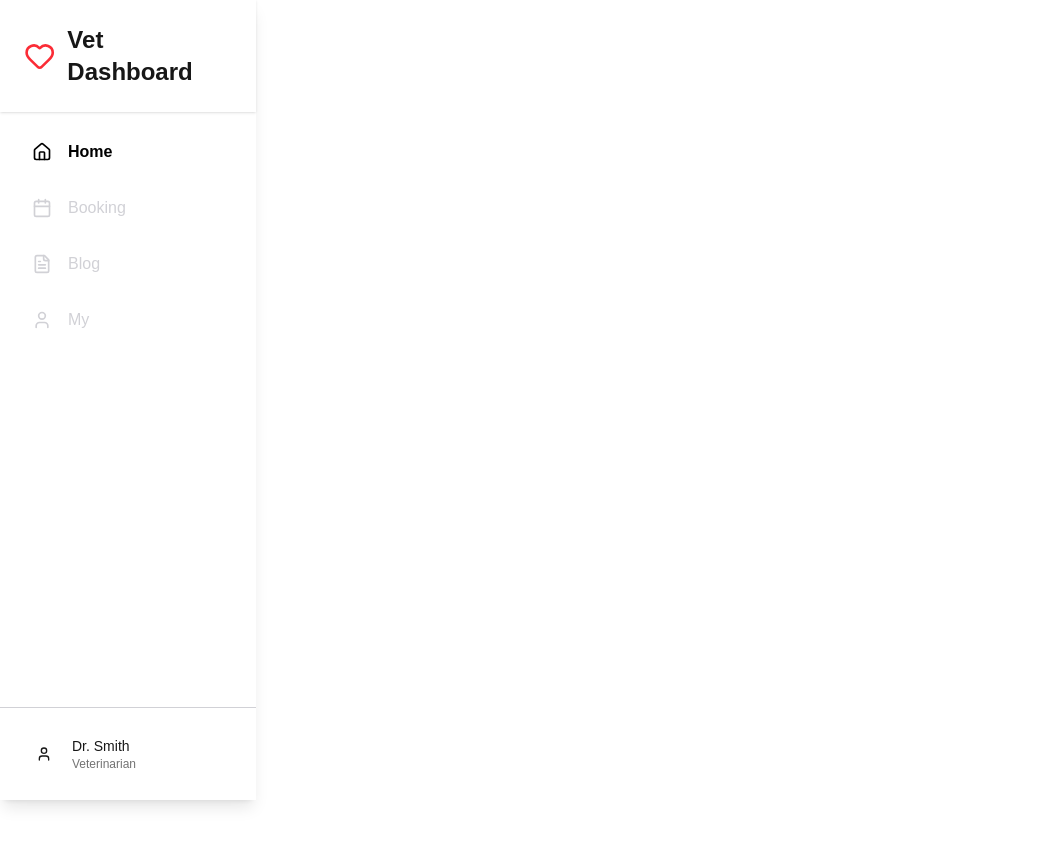
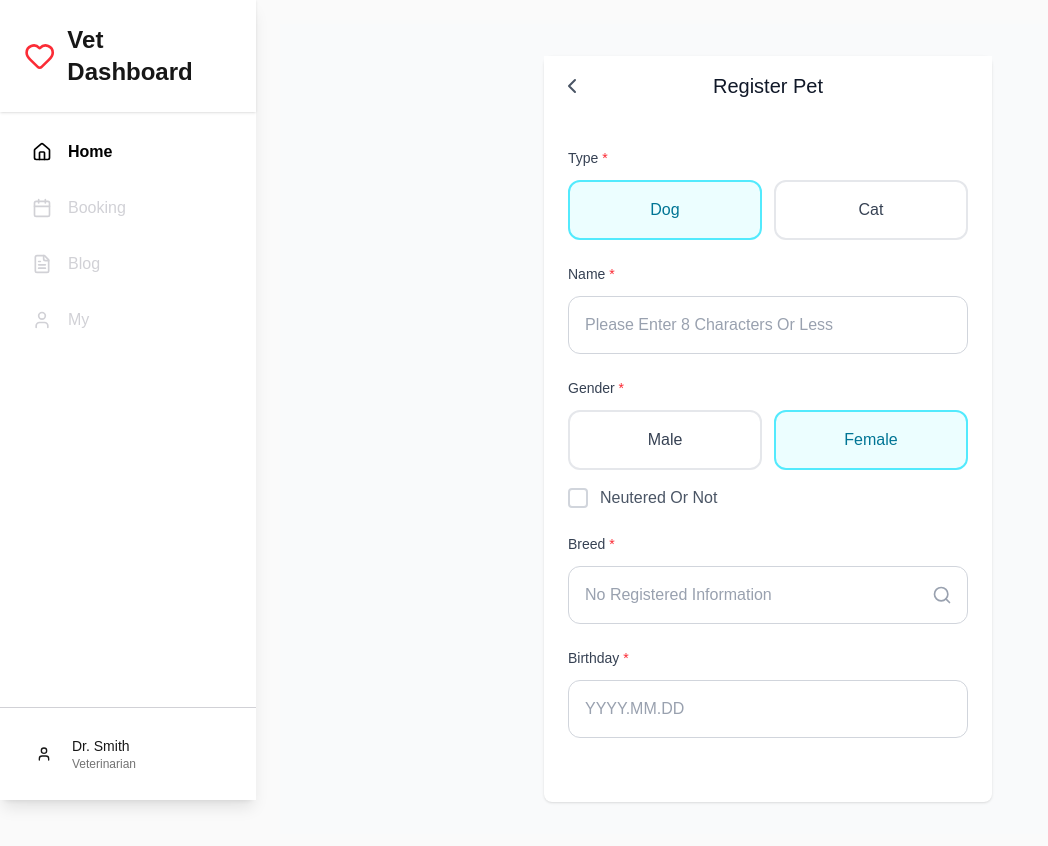
Before and after one commit to the-code-machine/zootopia-frontend, a Next.js app: page /dashboard in a window 1280 px wide. Shown: the top 846 px of the page, without its empty margins (0-1048 px from the left). Before the commit the page ends 800 px from the top, so only its background shows below. Built offline with nearby package versions, Linux system fonts and the light colour scheme.

Commit message:
Add navigation and registation form

```diff
--- /dev/null
+++ b/src/app/dashboard/blog/page.tsx
@@ -0,0 +1,7 @@
+import React from "react";
+
+const page = () => {
+  return <div></div>;
+};
+
+export default page;
--- /dev/null
+++ b/src/app/dashboard/booking/page.tsx
@@ -0,0 +1,11 @@
+import React from 'react'
+
+const page = () => {
+  return (
+    <div>
+      Booking page
+    </div>
+  )
+}
+
+export default page
--- /dev/null
+++ b/src/app/dashboard/home/page.tsx
@@ -0,0 +1,11 @@
+import PetRegistrationForm from '@/components/home/Home'
+import React from 'react'
+
+const page = () => {
+  return (
+    <div>
+    </div>
+  )
+}
+
+export default page
--- a/src/app/dashboard/layout.tsx
+++ b/src/app/dashboard/layout.tsx
@@ -1,15 +1,20 @@
 import Navigation from "@/components/sidebar/Sidebar";
 import React from "react";
+
 export default function RootLayout({
   children,
 }: Readonly<{
   children: React.ReactNode;
 }>) {
   return (
-    <div className=" flex">
+    <div className="min-h-screen bg-[#FAFAFA]">
       <Navigation />
-      <div className=" bg-[#FAFAFA]"></div>
-      {children}
+
+      <div className="lg:ml-64 lg:mr-0 mx-0 mb-20 lg:mb-0">
+        <main className="min-h-screen p-4 lg:p-6">
+          {children}
+        </main>
+      </div>
     </div>
   );
 }
--- /dev/null
+++ b/src/app/dashboard/my/page.tsx
@@ -0,0 +1,9 @@
+import PetRegistrationForm from '@/components/home/Home'
+import React from 'react'
+
+export default function page() {
+  return (
+    <div className='text-green-500'>
+    </div>
+  )
+}
--- a/src/app/dashboard/page.tsx
+++ b/src/app/dashboard/page.tsx
@@ -1,6 +1,9 @@
+import PetRegistrationForm from "@/components/home/Home";
 import Navigation from "@/components/sidebar/Sidebar";
 import React from "react";
 
 export default function page() {
-  return <div></div>;
+  return <div>
+    <PetRegistrationForm />
+  </div>;
 }
--- a/src/app/page.tsx
+++ b/src/app/page.tsx
@@ -7,7 +7,7 @@ export default function Home() {
         rel="noopener noreferrer"
         className="text-blue-600 underline text-lg"
       >
-        sarthak Bhoot hai
+
       </a>
     </div>
   );
--- /dev/null
+++ b/src/components/home/Home.tsx
@@ -0,0 +1,161 @@
+'use client';
+import React, { useState } from 'react';
+import { ChevronLeft, Plus, Search } from 'lucide-react';
+
+export default function PetRegistrationForm() {
+  const [selectedType, setSelectedType] = useState('Dog');
+  const [selectedGender, setSelectedGender] = useState('Female');
+  const [isNeutered, setIsNeutered] = useState(false);
+  const [petName, setPetName] = useState('');
+  const [breed, setBreed] = useState('');
+  const [birthday, setBirthday] = useState('');
+
+  return (
+    <div className="min-h-screen bg-gray-50 flex justify-center items-start py-8">
+      <div className="w-full max-w-md bg-white rounded-lg shadow-sm">
+        {/* Header */}
+        <div className="flex items-center justify-between px-4 py-4 bg-white">
+          <ChevronLeft className="w-6 h-6 text-gray-600" />
+          <h1 className="text-xl font-medium text-gray-900">Register Pet</h1>
+          <div className="w-6 h-6"></div>
+        </div>
+
+        {/* Content */}
+        <div className="px-6 pb-8">
+          {/* Pet Avatar */}
+          <div className="flex justify-center mb-8">
+            <div className="relative">
+
+              {/* <button className="absolute bottom-2 right-2 w-8 h-8 bg-white rounded-full shadow-lg flex items-center justify-center"> */}
+                {/* <Plus className="w-4 h-4 text-gray-600" /> */}
+              {/* </button> */}
+            </div>
+          </div>
+
+          {/* Type Selection */}
+          <div className="mb-6">
+            <label className="block text-sm font-medium text-gray-700 mb-3">
+              Type <span className="text-red-500">*</span>
+            </label>
+            <div className="flex space-x-3">
+              <button
+                onClick={() => setSelectedType('Dog')}
+                className={`flex-1 py-4 px-6 rounded-xl border-2 font-medium transition-all ${
+                  selectedType === 'Dog'
+                    ? 'border-cyan-300 bg-cyan-50 text-cyan-700'
+                    : 'border-gray-200 bg-white text-gray-700 hover:border-gray-300'
+                }`}
+              >
+                Dog
+              </button>
+              <button
+                onClick={() => setSelectedType('Cat')}
+                className={`flex-1 py-4 px-6 rounded-xl border-2 font-medium transition-all ${
+                  selectedType === 'Cat'
+                    ? 'border-cyan-300 bg-cyan-50 text-cyan-700'
+                    : 'border-gray-200 bg-white text-gray-700 hover:border-gray-300'
+                }`}
+              >
+                Cat
+              </button>
+            </div>
+          </div>
+
+          {/* Name Input */}
+          <div className="mb-6">
+            <label className="block text-sm font-medium text-gray-700 mb-3">
+              Name <span className="text-red-500">*</span>
+            </label>
+            <input
+              type="text"
+              value={petName}
+              onChange={(e) => setPetName(e.target.value)}
+              placeholder="Please Enter 8 Characters Or Less"
+              className="w-full px-4 py-4 border border-gray-300 rounded-xl text-gray-900 placeholder-gray-400 focus:outline-none focus:ring-2 focus:ring-cyan-300 focus:border-transparent"
+            />
+          </div>
+
+          {/* Gender Selection */}
+          <div className="mb-6">
+            <label className="block text-sm font-medium text-gray-700 mb-3">
+              Gender <span className="text-red-500">*</span>
+            </label>
+            <div className="flex space-x-3">
+              <button
+                onClick={() => setSelectedGender('Male')}
+                className={`flex-1 py-4 px-6 rounded-xl border-2 font-medium transition-all ${
+                  selectedGender === 'Male'
+                    ? 'border-cyan-300 bg-cyan-50 text-cyan-700'
+                    : 'border-gray-200 bg-white text-gray-700 hover:border-gray-300'
+                }`}
+              >
+                Male
+              </button>
+              <button
+                onClick={() => setSelectedGender('Female')}
+                className={`flex-1 py-4 px-6 rounded-xl border-2 font-medium transition-all ${
+                  selectedGender === 'Female'
+                    ? 'border-cyan-300 bg-cyan-50 text-cyan-700'
+                    : 'border-gray-200 bg-white text-gray-700 hover:border-gray-300'
+                }`}
+              >
+                Female
+              </button>
+            </div>
+
+            {/* Neutered Checkbox */}
+            <div className="flex items-center mt-4">
+              <button
+                onClick={() => setIsNeutered(!isNeutered)}
+                className={`w-5 h-5 rounded border-2 mr-3 flex items-center justify-center transition-all ${
+                  isNeutered
+                    ? 'border-cyan-400 bg-cyan-50'
+                    : 'border-gray-300 bg-white'
+                }`}
+              >
+                {isNeutered && (
+                  <svg className="w-3 h-3 text-cyan-600" fill="currentColor" viewBox="0 0 20 20">
+                    <path fillRule="evenodd" d="M16.707 5.293a1 1 0 010 1.414l-8 8a1 1 0 01-1.414 0l-4-4a1 1 0 011.414-1.414L8 12.586l7.293-7.293a1 1 0 011.414 0z" clipRule="evenodd" />
+                  </svg>
+                )}
+              </button>
+              <span className="text-gray-600 font-medium">Neutered Or Not</span>
+            </div>
+          </div>
+
+          {/* Breed Input */}
+          <div className="mb-6">
+            <label className="block text-sm font-medium text-gray-700 mb-3">
+              Breed <span className="text-red-500">*</span>
+            </label>
+            <div className="relative">
+              <input
+                type="text"
+                value={breed}
+                onChange={(e) => setBreed(e.target.value)}
+                placeholder="No Registered Information"
+                className="w-full px-4 py-4 pr-12 border border-gray-300 rounded-xl text-gray-900 placeholder-gray-400 focus:outline-none focus:ring-2 focus:ring-cyan-300 focus:border-transparent"
+              />
+              <Search className="absolute right-4 top-1/2 transform -translate-y-1/2 w-5 h-5 text-gray-400" />
+            </div>
+          </div>
+
+          {/* Birthday Input */}
+          <div className="mb-8">
+            <label className="block text-sm font-medium text-gray-700 mb-3">
+              Birthday <span className="text-red-500">*</span>
+            </label>
+            <input
+              type="text"
+              value={birthday}
+              onChange={(e) => setBirthday(e.target.value)}
+              placeholder="YYYY.MM.DD"
+              className="w-full px-4 py-4 border border-gray-300 rounded-xl text-gray-900 placeholder-gray-400 focus:outline-none focus:ring-2 focus:ring-cyan-300 focus:border-transparent"
+            />
+          </div>
+        </div>
+      </div>
+      </div>
+
+  );
+}
--- a/src/components/sidebar/Sidebar.tsx
+++ b/src/components/sidebar/Sidebar.tsx
@@ -1,6 +1,7 @@
 "use client";
 import React, { useState } from "react";
 import { Home, Calendar, FileText, User, Heart } from "lucide-react";
+import { useRouter } from "next/navigation";
 
 interface NavItem {
   id: string;
@@ -10,10 +11,10 @@ interface NavItem {
 }
 
 const navItems: NavItem[] = [
-  { id: "home", label: "Home", icon: Home, href: "/" },
-  { id: "booking", label: "Booking", icon: Calendar, href: "/booking" },
-  { id: "blog", label: "Blog", icon: FileText, href: "/blog" },
-  { id: "my", label: "My", icon: User, href: "/my" },
+  { id: "home", label: "Home", icon: Home, href: "/dashboard" },
+  { id: "booking", label: "Booking", icon: Calendar, href: "/dashboard/booking" },
+  { id: "blog", label: "Blog", icon: FileText, href: "/dashboard/blog" },
+  { id: "my", label: "My", icon: User, href: "/dashboard/my" },
 ];
 
 interface NavigationProps {
@@ -27,9 +28,12 @@ export default function Navigation({
 }: NavigationProps) {
   const [currentActive, setCurrentActive] = useState(activeItem);
 
+  const router = useRouter();
+
   const handleItemClick = (item: NavItem) => {
     setCurrentActive(item.id);
     onItemClick?.(item);
+    router.push(item.href);
   };
 
   return (
```
